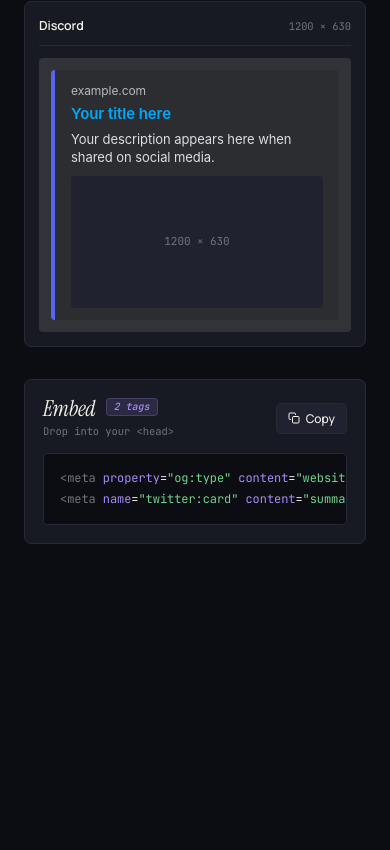
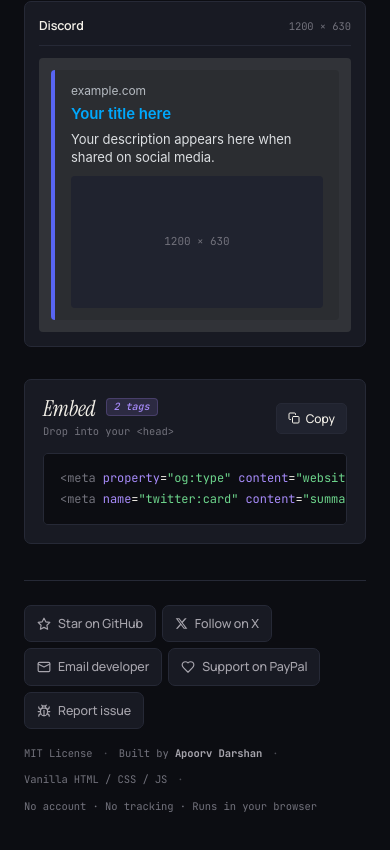
Before and after one commit to apoorvdarshan/opengraph-studio, a plain HTML site: page index.html in a window 390 px wide. Shown: the part 2728-3578 px from the top of the page. Before the commit the page ends 3332 px from the top, so only its background shows below. Drawn offline with Linux system fonts and the light colour scheme.

Commit message:
Add page footer with author/support links plus README and CONTRIBUTING

```diff
--- a/index.html
+++ b/index.html
@@ -1032,6 +1032,54 @@ button.download:disabled { opacity: 0.5; cursor: not-allowed; }
 ::-webkit-scrollbar-thumb { background: var(--border-2); border: 2px solid transparent; background-clip: padding-box; border-radius: 10px; }
 ::-webkit-scrollbar-thumb:hover { background: var(--text-3); background-clip: padding-box; border: 2px solid transparent; }
 
+/* ===== Page footer ===== */
+.page-footer {
+  margin-top: 36px;
+  padding: 24px 0 12px;
+  border-top: 1px solid var(--border);
+}
+.footer-actions {
+  display: flex;
+  flex-wrap: wrap;
+  gap: 6px;
+  margin-bottom: 16px;
+}
+.footer-action {
+  display: inline-flex;
+  align-items: center;
+  gap: 7px;
+  padding: 8px 12px;
+  background: var(--panel);
+  border: 1px solid var(--border);
+  border-radius: var(--radius);
+  color: var(--text-2);
+  text-decoration: none;
+  font-size: 12.5px;
+  font-weight: 500;
+  transition: all 0.18s;
+  letter-spacing: -0.005em;
+}
+.footer-action:hover {
+  color: var(--accent);
+  border-color: var(--accent);
+  background: var(--accent-soft);
+  transform: translateY(-1px);
+}
+.footer-action svg { flex-shrink: 0; }
+.footer-meta {
+  display: flex;
+  flex-wrap: wrap;
+  gap: 10px;
+  align-items: center;
+  font-family: var(--mono);
+  font-size: 10.5px;
+  color: var(--text-3);
+}
+.footer-meta .sep { color: var(--text-4); }
+.footer-meta a { color: inherit; text-decoration: none; transition: color 0.15s; }
+.footer-meta a:hover { color: var(--accent); }
+.footer-meta strong { color: var(--text-2); font-weight: 600; }
+
 /* ===== Status bar ===== */
 .statusbar {
   position: fixed;
@@ -1384,6 +1432,40 @@ button.download:disabled { opacity: 0.5; cursor: not-allowed; }
       </div>
       <pre id="metaOutput"></pre>
     </div>
+
+    <footer class="page-footer">
+      <div class="footer-actions">
+        <a class="footer-action" href="https://github.com/apoorvdarshan/opengraph-studio" target="_blank" rel="noopener">
+          <svg width="14" height="14" viewBox="0 0 24 24" fill="none" stroke="currentColor" stroke-width="2" stroke-linecap="round" stroke-linejoin="round"><polygon points="12 2 15.09 8.26 22 9.27 17 14.14 18.18 21.02 12 17.77 5.82 21.02 7 14.14 2 9.27 8.91 8.26 12 2"/></svg>
+          Star on GitHub
+        </a>
+        <a class="footer-action" href="https://x.com/apoorvdarshan" target="_blank" rel="noopener">
+          <svg width="13" height="13" viewBox="0 0 24 24" fill="currentColor"><path d="M18.244 2.25h3.308l-7.227 8.26 8.502 11.24H16.17l-5.214-6.817L4.99 21.75H1.68l7.73-8.835L1.254 2.25H8.08l4.713 6.231zm-1.161 17.52h1.833L7.084 4.126H5.117z"/></svg>
+          Follow on X
+        </a>
+        <a class="footer-action" href="mailto:ad13dtu@gmail.com">
+          <svg width="14" height="14" viewBox="0 0 24 24" fill="none" stroke="currentColor" stroke-width="2" stroke-linecap="round" stroke-linejoin="round"><rect x="2" y="4" width="20" height="16" rx="2"/><path d="m22 7-10 5L2 7"/></svg>
+          Email developer
+        </a>
+        <a class="footer-action" href="https://paypal.me/apoorvdarshan" target="_blank" rel="noopener">
+          <svg width="14" height="14" viewBox="0 0 24 24" fill="none" stroke="currentColor" stroke-width="2" stroke-linecap="round" stroke-linejoin="round"><path d="M19 14c1.49-1.46 3-3.21 3-5.5A5.5 5.5 0 0 0 16.5 3c-1.76 0-3 .5-4.5 2-1.5-1.5-2.74-2-4.5-2A5.5 5.5 0 0 0 2 8.5c0 2.29 1.51 4.04 3 5.5l7 7Z"/></svg>
+          Support on PayPal
+        </a>
+        <a class="footer-action" href="https://github.com/apoorvdarshan/opengraph-studio/issues" target="_blank" rel="noopener">
+          <svg width="14" height="14" viewBox="0 0 24 24" fill="none" stroke="currentColor" stroke-width="2" stroke-linecap="round" stroke-linejoin="round"><path d="m8 2 1.88 1.88"/><path d="M14.12 3.88 16 2"/><path d="M9 7.13v-1a3.003 3.003 0 1 1 6 0v1"/><path d="M12 20c-3.3 0-6-2.7-6-6v-3a4 4 0 0 1 4-4h4a4 4 0 0 1 4 4v3c0 3.3-2.7 6-6 6"/><path d="M12 20v-9"/><path d="M6.53 9C4.6 8.8 3 7.1 3 5"/><path d="M6 13H2"/><path d="M3 21c0-2.1 1.7-3.9 3.8-4"/><path d="M20.97 5c0 2.1-1.6 3.8-3.5 4"/><path d="M22 13h-4"/><path d="M17.2 17c2.1.1 3.8 1.9 3.8 4"/></svg>
+          Report issue
+        </a>
+      </div>
+      <div class="footer-meta">
+        <span><a href="https://github.com/apoorvdarshan/opengraph-studio/blob/main/LICENSE" target="_blank" rel="noopener">MIT License</a></span>
+        <span class="sep">·</span>
+        <span>Built by <strong><a href="https://x.com/apoorvdarshan" target="_blank" rel="noopener">Apoorv Darshan</a></strong></span>
+        <span class="sep">·</span>
+        <span>Vanilla HTML / CSS / JS</span>
+        <span class="sep">·</span>
+        <span>No account · No tracking · Runs in your browser</span>
+      </div>
+    </footer>
   </main>
 </div>
 
```
Also changed, not shown: CONTRIBUTING.md (added, +108 -0 lines), README.md (added).
